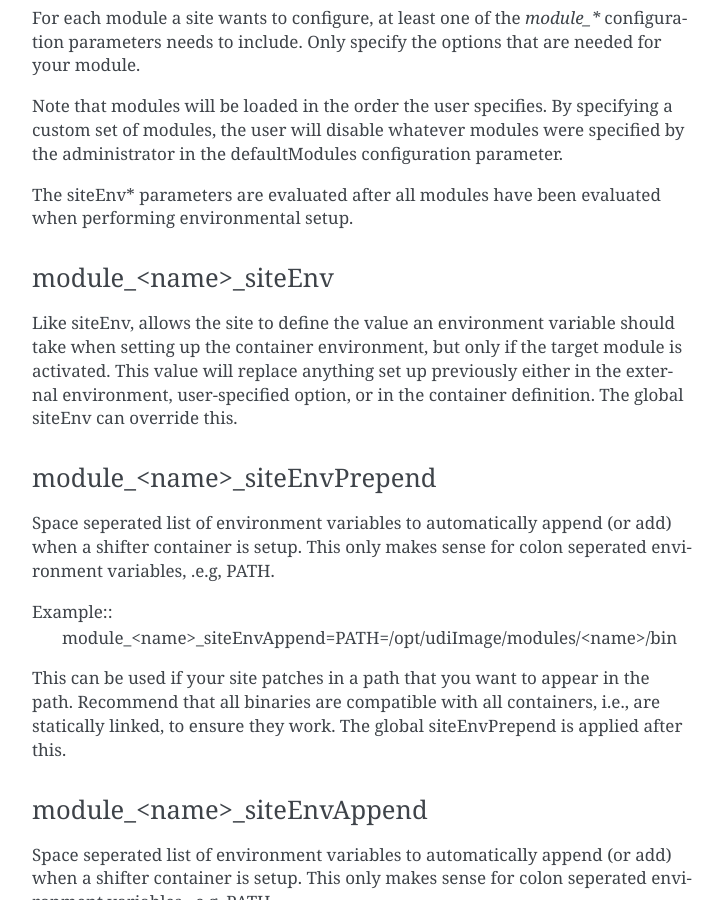
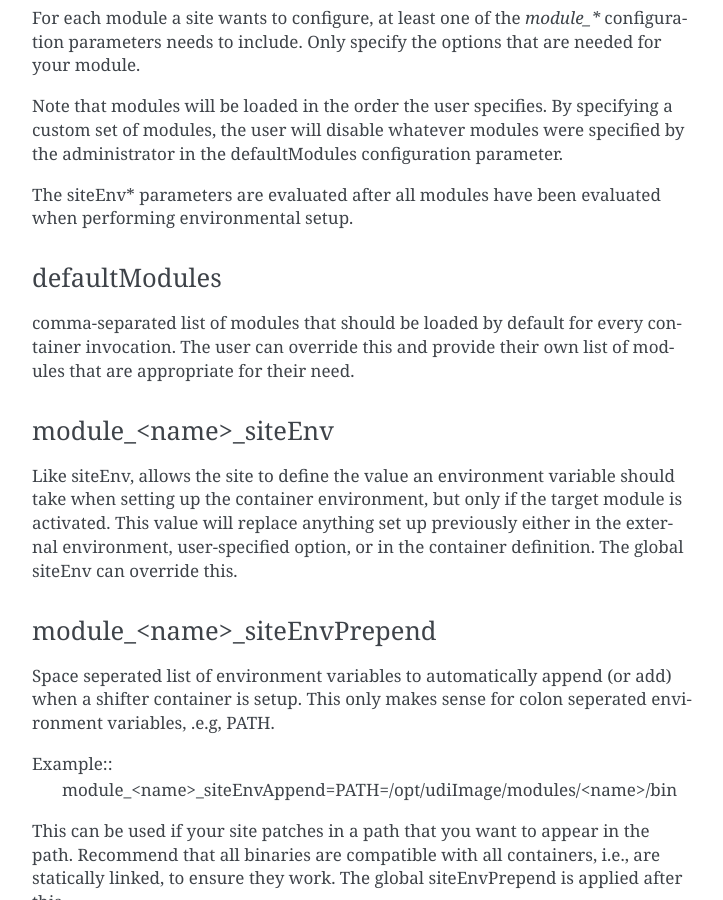
Before and after one commit to NERSC/shifter, a Sphinx documentation site: the page built from doc/config/udiRoot.conf.rst, in a window 1280 px wide and 900 px high, scrolled down 5993 px. Shown: the whole window, without its empty margins (388-1111 px from the left). Built offline with Sphinx 7.4.7, drawn with Linux system fonts in a browser that asks for light colours.

Commit message:
add defaultModules

```diff
--- a/doc/config/udiRoot.conf.rst
+++ b/doc/config/udiRoot.conf.rst
@@ -262,6 +262,12 @@ parameter.
 The siteEnv* parameters are evaluated after all modules have been evaluated
 when performing environmental setup.
 
+defaultModules
+--------------
+comma-separated list of modules that should be loaded by default for every
+container invocation.  The user can override this and provide their own list
+of modules that are appropriate for their need.
+
 module_<name>_siteEnv
 ---------------------
 Like siteEnv, allows the site to define the value an environment variable
```
